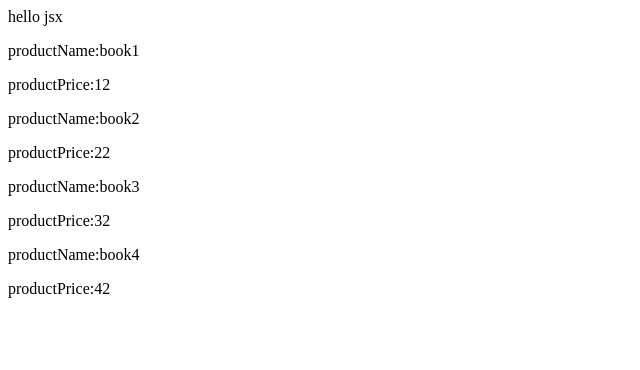
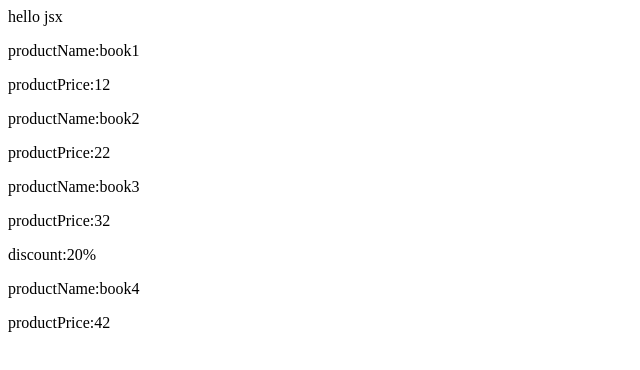
Before and after one commit to erfanmahdipoor/todo, a React (Create React App) app: page / in a window 1280 px wide. Shown: the top 370 px of the page, without its empty margins (0-640 px from the left). Built offline with nearby package versions, Linux system fonts and the light colour scheme.

Commit message:
porps children

```diff
--- a/src/App.js
+++ b/src/App.js
@@ -7,7 +7,7 @@ render(){
         <div id="main">hello jsx</div>
         <Product title="book1" price="12"/>
         <Product title="book2" price="22"/>
-        <Product title="book3" price="32"/>
+        <Product title="book3" price="32">discount:20%</Product>
         <Product title="book4" price="42"/>
     </div>
 
--- a/src/components/product/Product.js
+++ b/src/components/product/Product.js
@@ -7,6 +7,7 @@ const price =89;
     <div>
       <p>productName:{props.title}</p>
       <p>productPrice:{props.price}</p>
+      <p>{props.children}</p>
     </div>
   )
 }
```
